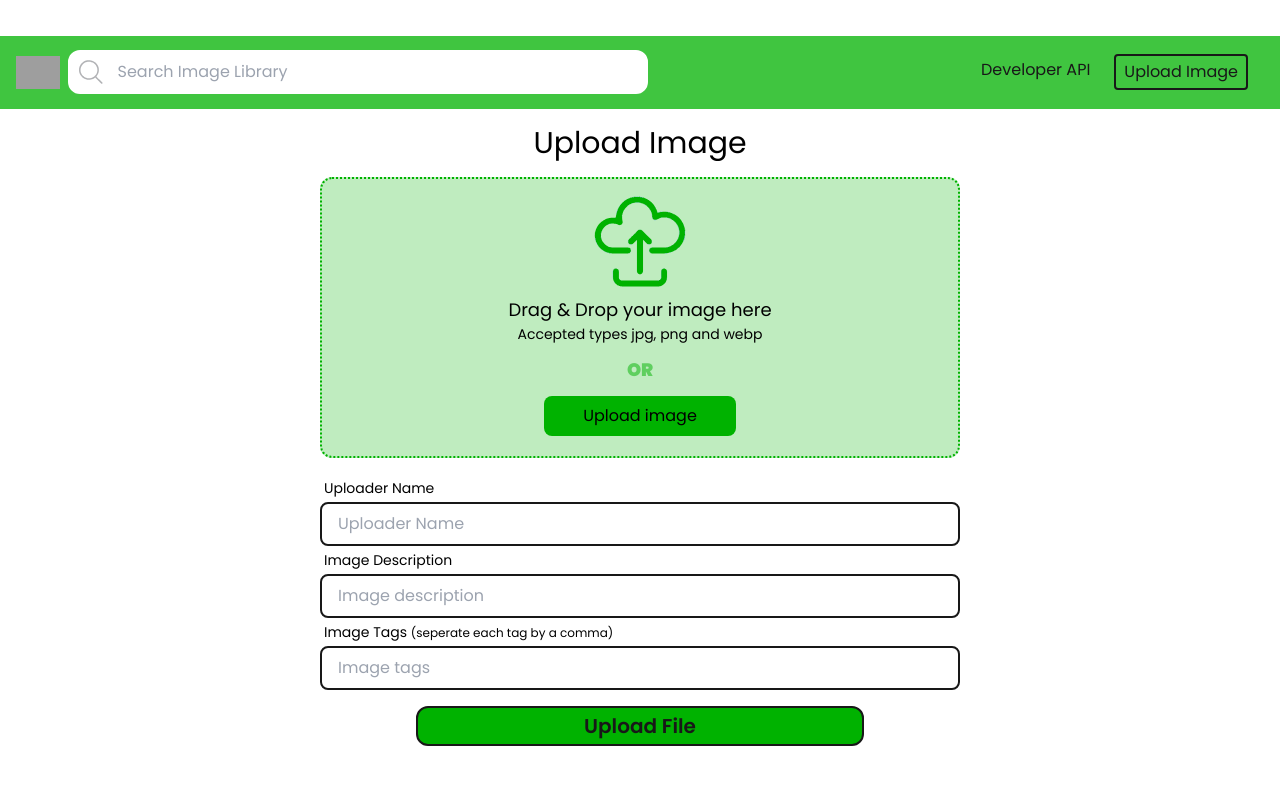
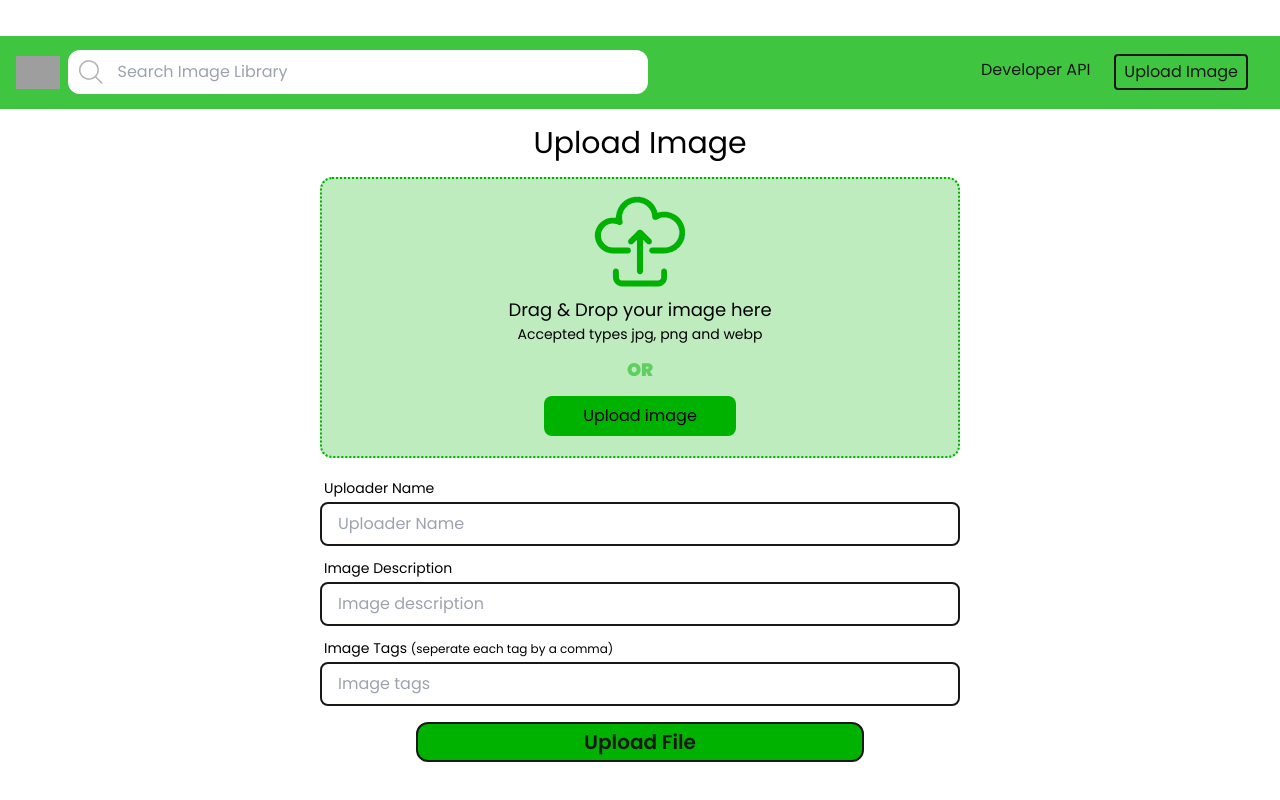
Before and after one commit to matt-powelldev2784/Redry_Image_Library_Client, a React (Create React App) app: page / in a window 1280 px wide. Shown: the part 1564-2364 px from the top of the page. Built offline with nearby package versions, Linux system fonts and the light colour scheme; grey boxes are pictures that could not be loaded.

Commit message:
update form design spacing

```diff
--- a/src/components/uploadImage/UploadImage.tsx
+++ b/src/components/uploadImage/UploadImage.tsx
@@ -155,7 +155,7 @@ export const UploadImage = () => {
               ? errorJsx(formik.errors.uploadedBy)
               : null}
 
-            <label htmlFor="description" className="w-full p-1 text-sm">
+            <label htmlFor="description" className="mt-2 w-full p-1 text-sm">
               Image Description
             </label>
             <input
@@ -176,7 +176,7 @@ export const UploadImage = () => {
               ? errorJsx(formik.errors.description)
               : null}
 
-            <label htmlFor="tags" className="w-full p-1 text-sm">
+            <label htmlFor="tags" className="mt-2 w-full p-1 text-sm">
               Image Tags{' '}
               <span className="text-xs">(seperate each tag by a comma)</span>
             </label>
```
